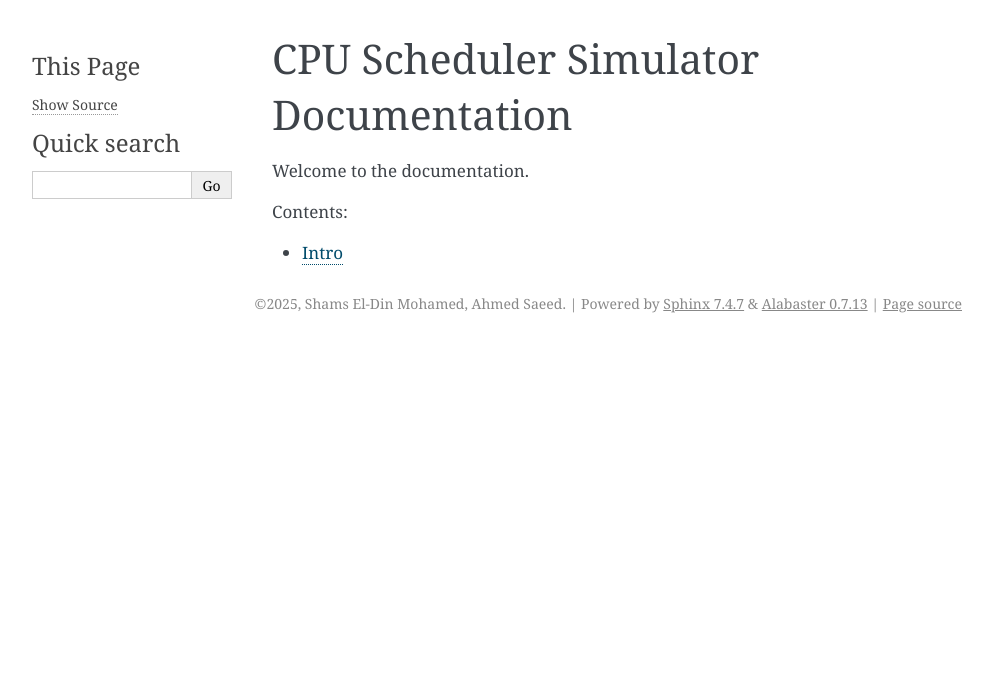
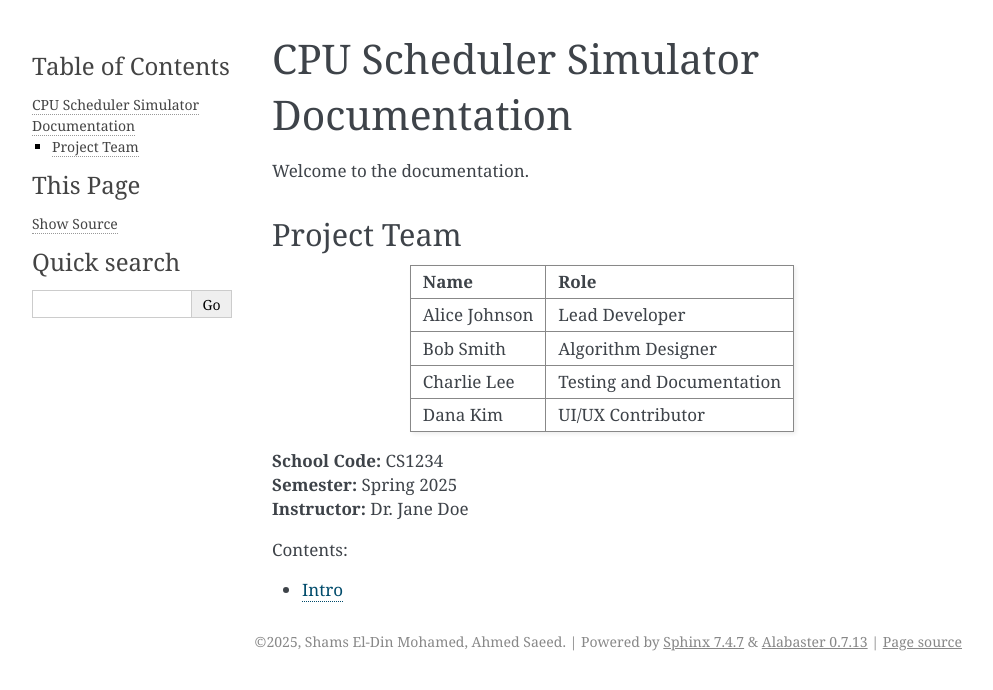
Before and after one commit to AhmedSaid3617/CPU-scheduler, a Sphinx documentation site: the page built from docs/index.md, in a window 1280 px wide. Shown: the top 690 px of the page, without its empty margins (148-1141 px from the left). Built offline with Sphinx 7.4.7, drawn with Linux system fonts in a browser that asks for light colours.

````diff
--- a/docs/conf.py
+++ b/docs/conf.py
@@ -18,6 +18,32 @@ extensions = ['myst_parser']
 templates_path = ['_templates']
 exclude_patterns = ['_build', 'Thumbs.db', '.DS_Store']
 
+# LaTeX-specific settings
+latex_engine = 'pdflatex'  # Use pdflatex for PDF generation
+latex_elements = {
+    'papersize': 'a4paper',  # Or 'letterpaper' for US standard
+    'pointsize': '11pt',     # Font size
+    'geometry': r'\usepackage{geometry}\geometry{margin=1in}',  # Margins
+    'preamble': r'''
+        \usepackage{titling}  % Better title control
+        \usepackage{tocloft}  % Customize TOC
+        \setlength{\cftsecnumdepth}{2}  % Number sections in TOC
+        \setlength{\cftsubsecnumdepth}{1}  % Number subsections
+    ''',
+    'maketitle': r'''
+        \begin{titlepage}
+            \centering
+            \vspace*{2cm}
+            {\Huge \textbf{\thetitle}} \\[1cm]
+            {\Large \theauthor} \\[0.5cm]
+            {\large School Code: CS1234} \\[0.5cm]
+            {\large Spring 2025} \\
+            \vfill
+            {\large Instructor: Dr. Jane Doe}
+        \end{titlepage}
+    ''',
+    'tableofcontents': r'\tableofcontents\newpage',  # TOC on its own page
+}
 
 
 # -- Options for HTML output -------------------------------------------------
--- a/docs/index.md
+++ b/docs/index.md
@@ -1,6 +1,19 @@
 # CPU Scheduler Simulator Documentation
 
 Welcome to the documentation.
+
+## Project Team
+
+| Name          | Role                      |
+|---------------|---------------------------|
+| Alice Johnson | Lead Developer            |
+| Bob Smith     | Algorithm Designer        |
+| Charlie Lee   | Testing and Documentation |
+| Dana Kim      | UI/UX Contributor         |
+
+**School Code:** CS1234
+**Semester:** Spring 2025
+**Instructor:** Dr. Jane Doe
 
 ```{toctree}
 :maxdepth: 2
````
